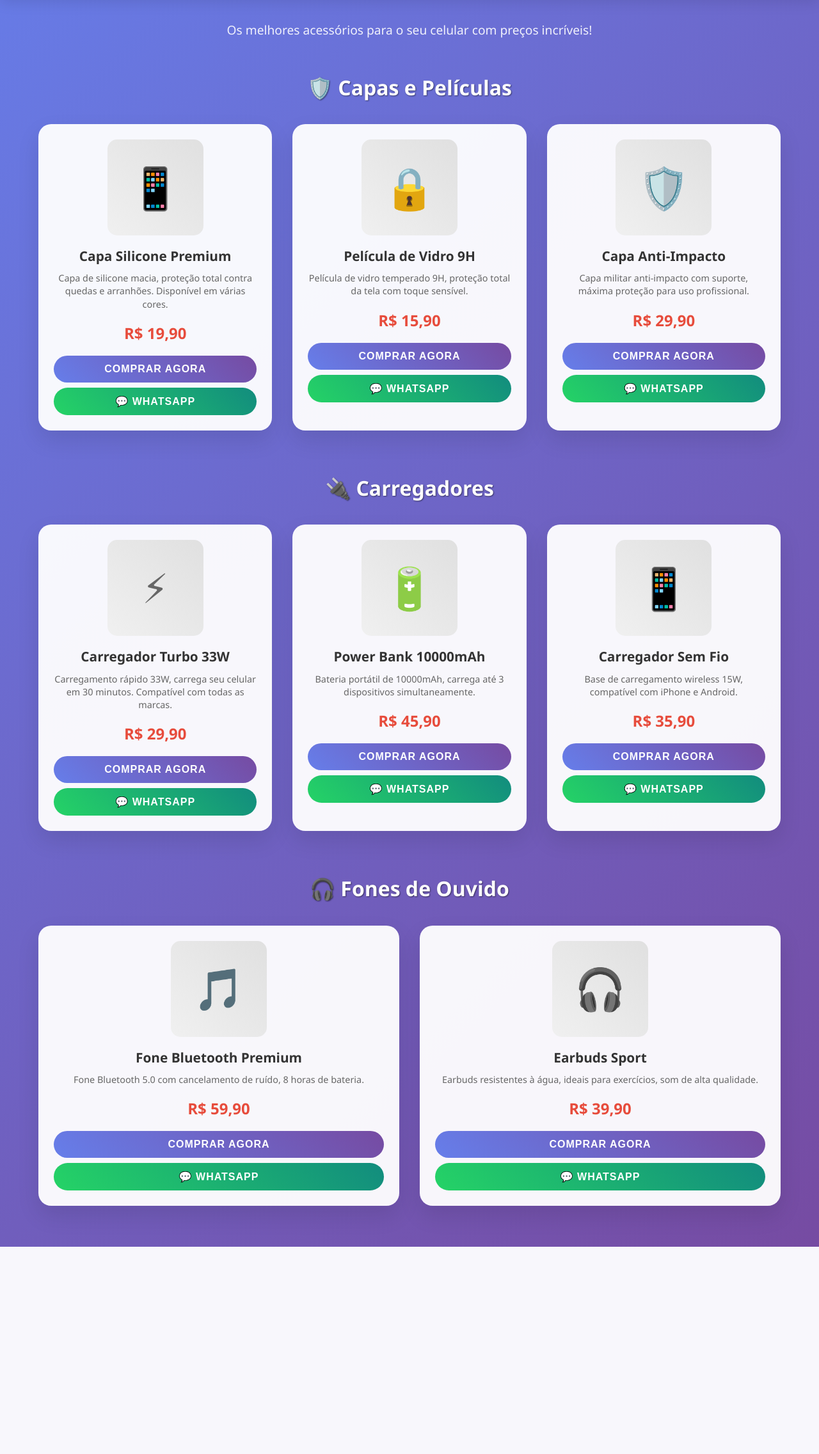
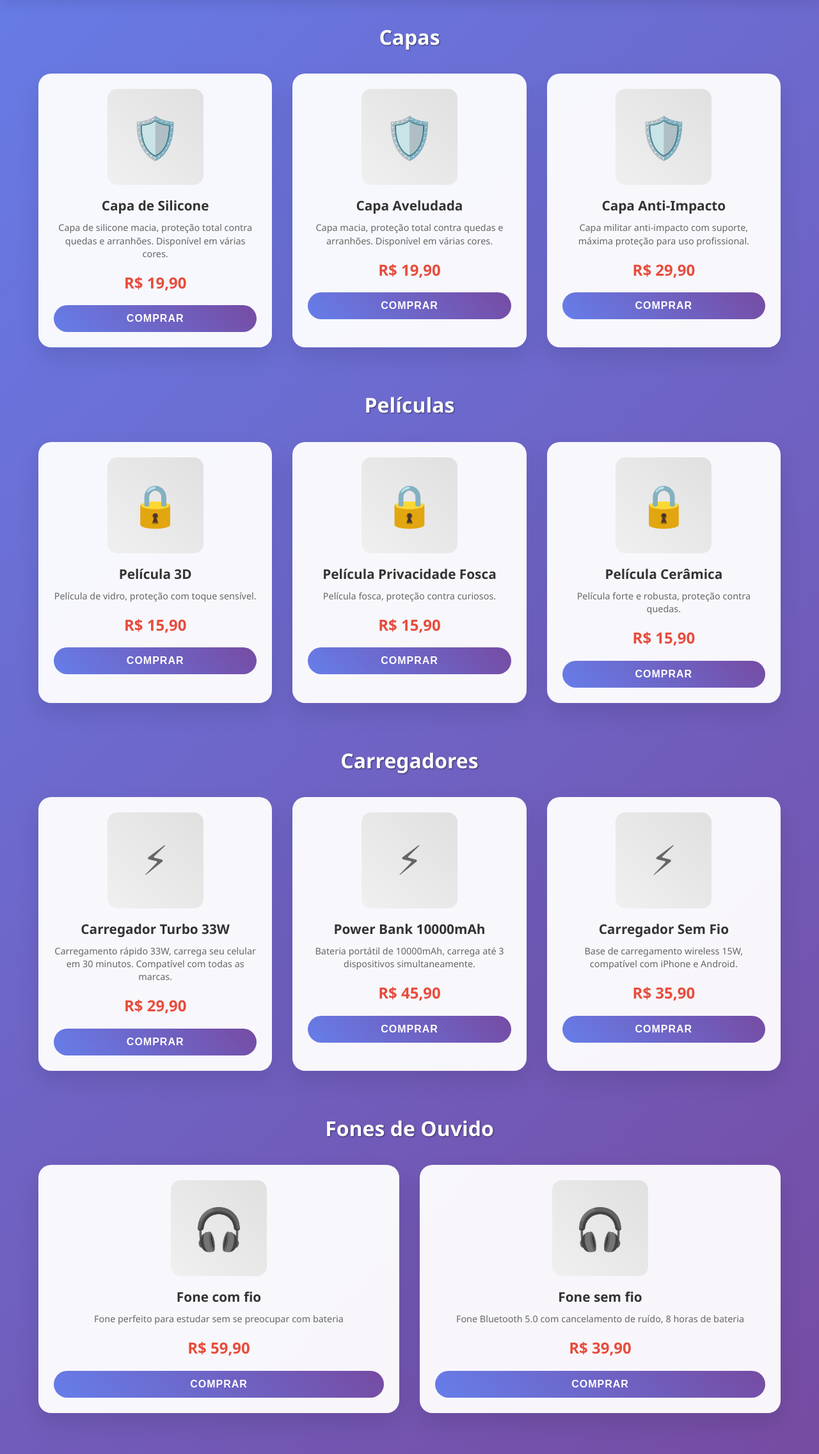
Before and after one commit to gustavosh1/e-commerce, a Django app: page /product/accessories/ in a window 1280 px wide. Shown: the part 218-2491 px from the top of the page at 64% size. Before the commit the page ends 2167 px from the top, so only its background shows below. Run offline with Django 5.2, Linux system fonts and the light colour scheme.

Commit message:
feat: Alterações na aba de acessórios

```diff
--- a/LojaOnline/product/templates/accessories/accessories.html
+++ b/LojaOnline/product/templates/accessories/accessories.html
@@ -13,28 +13,24 @@
     {% include "header/header.html" %}
 
     <div class="container">
-        <p class="subtitle">Os melhores acessórios para o seu celular com preços incríveis!</p>
-
-        <!-- Capas e Películas -->
+        <!-- Capas -->
         <div class="category_section">
-            <h2 class="category_title">🛡️ Capas e Películas</h2>
+            <h2 class="category_title">Capas</h2>
             <div class="products_grid">
                 <div class="product_card">
-                    <div class="product_image">📱</div>
-                    <div class="product_name">Capa Silicone Premium</div>
+                    <div class="product_image">🛡️</div>
+                    <div class="product_name">Capa de Silicone</div>
                     <div class="product_description">Capa de silicone macia, proteção total contra quedas e arranhões. Disponível em várias cores.</div>
                     <div class="product_price">R$ 19,90</div>
-                    <button class="btn" onclick="comprar('Capa Silicone Premium', '19,90')">Comprar Agora</button>
-                    <button class="btn btn-whatsapp" onclick="whatsapp('Capa Silicone Premium', '19,90')">💬 WhatsApp</button>
+                    <button class="btn" onclick="comprar('Capa Silicone Premium', '19,90')">Comprar</button>
                 </div>
 
                 <div class="product_card">
-                    <div class="product_image">🔒</div>
-                    <div class="product_name">Película de Vidro 9H</div>
-                    <div class="product_description">Película de vidro temperado 9H, proteção total da tela com toque sensível.</div>
-                    <div class="product_price">R$ 15,90</div>
-                    <button class="btn" onclick="comprar('Película de Vidro 9H', '15,90')">Comprar Agora</button>
-                    <button class="btn btn-whatsapp" onclick="whatsapp('Película de Vidro 9H', '15,90')">💬 WhatsApp</button>
+                    <div class="product_image">🛡️</div>
+                    <div class="product_name">Capa Aveludada</div>
+                    <div class="product_description">Capa macia, proteção total contra quedas e arranhões. Disponível em várias cores.</div>
+                    <div class="product_price">R$ 19,90</div>
+                    <button class="btn" onclick="comprar('Capa Silicone Premium', '19,90')">Comprar</button>
                 </div>
 
                 <div class="product_card">
@@ -42,65 +38,89 @@
                     <div class="product_name">Capa Anti-Impacto</div>
                     <div class="product_description">Capa militar anti-impacto com suporte, máxima proteção para uso profissional.</div>
                     <div class="product_price">R$ 29,90</div>
-                    <button class="btn" onclick="comprar('Capa Anti-Impacto', '29,90')">Comprar Agora</button>
-                    <button class="btn btn-whatsapp" onclick="whatsapp('Capa Anti-Impacto', '29,90')">💬 WhatsApp</button>
+                    <button class="btn" onclick="comprar('Capa Anti-Impacto', '29,90')">Comprar</button>
+                </div>
+            </div>
+        </div>
+
+        <!-- Películas -->
+        <div class="category_section">
+            <h2 class="category_title">Películas</h2>
+            <div class="products_grid">
+                 <div class="product_card">
+                    <div class="product_image">🔒</div>
+                    <div class="product_name">Película 3D</div>
+                    <div class="product_description">Película de vidro, proteção com toque sensível.</div>
+                    <div class="product_price">R$ 15,90</div>
+                    <button class="btn" onclick="comprar('Película de Vidro 9H', '15,90')">Comprar</button>
+                </div>
+
+                <div class="product_card">
+                    <div class="product_image">🔒</div>
+                    <div class="product_name">Película Privacidade Fosca</div>
+                    <div class="product_description">Película fosca, proteção contra curiosos.</div>
+                    <div class="product_price">R$ 15,90</div>
+                    <button class="btn" onclick="comprar('Película de Vidro 9H', '15,90')">Comprar</button>
+                </div>
+
+                <div class="product_card">
+                    <div class="product_image">🔒</div>
+                    <div class="product_name">Película Cerâmica</div>
+                    <div class="product_description">Película forte e robusta, proteção contra quedas.</div>
+                    <div class="product_price">R$ 15,90</div>
+                    <button class="btn" onclick="comprar('Película de Vidro 9H', '15,90')">Comprar</button>
                 </div>
             </div>
         </div>
 
         <!-- Carregadores -->
         <div class="category_section">
-            <h2 class="category_title">🔌 Carregadores</h2>
+            <h2 class="category_title">Carregadores</h2>
             <div class="products_grid">
                 <div class="product_card">
                     <div class="product_image">⚡</div>
                     <div class="product_name">Carregador Turbo 33W</div>
                     <div class="product_description">Carregamento rápido 33W, carrega seu celular em 30 minutos. Compatível com todas as marcas.</div>
                     <div class="product_price">R$ 29,90</div>
-                    <button class="btn" onclick="comprar('Carregador Turbo 33W', '29,90')">Comprar Agora</button>
-                    <button class="btn btn-whatsapp" onclick="whatsapp('Carregador Turbo 33W', '29,90')">💬 WhatsApp</button>
+                    <button class="btn" onclick="comprar('Carregador Turbo 33W', '29,90')">Comprar</button>
                 </div>
 
                 <div class="product_card">
-                    <div class="product_image">🔋</div>
+                    <div class="product_image">⚡</div>
                     <div class="product_name">Power Bank 10000mAh</div>
                     <div class="product_description">Bateria portátil de 10000mAh, carrega até 3 dispositivos simultaneamente.</div>
                     <div class="product_price">R$ 45,90</div>
-                    <button class="btn" onclick="comprar('Power Bank 10000mAh', '45,90')">Comprar Agora</button>
-                    <button class="btn btn-whatsapp" onclick="whatsapp('Power Bank 10000mAh', '45,90')">💬 WhatsApp</button>
+                    <button class="btn" onclick="comprar('Power Bank 10000mAh', '45,90')">Comprar</button>
                 </div>
 
                 <div class="product_card">
-                    <div class="product_image">📱</div>
+                    <div class="product_image">⚡</div>
                     <div class="product_name">Carregador Sem Fio</div>
                     <div class="product_description">Base de carregamento wireless 15W, compatível com iPhone e Android.</div>
                     <div class="product_price">R$ 35,90</div>
-                    <button class="btn" onclick="comprar('Carregador Sem Fio', '35,90')">Comprar Agora</button>
-                    <button class="btn btn-whatsapp" onclick="whatsapp('Carregador Sem Fio', '35,90')">💬 WhatsApp</button>
+                    <button class="btn" onclick="comprar('Carregador Sem Fio', '35,90')">Comprar</button>
                 </div>
             </div>
         </div>
 
         <!-- Fones de Ouvido -->
         <div class="category_section">
-            <h2 class="category_title">🎧 Fones de Ouvido</h2>
+            <h2 class="category_title">Fones de Ouvido</h2>
             <div class="products_grid">
                 <div class="product_card">
-                    <div class="product_image">🎵</div>
-                    <div class="product_name">Fone Bluetooth Premium</div>
-                    <div class="product_description">Fone Bluetooth 5.0 com cancelamento de ruído, 8 horas de bateria.</div>
+                    <div class="product_image">🎧</div>
+                    <div class="product_name">Fone com fio</div>
+                    <div class="product_description">Fone perfeito para estudar sem se preocupar com bateria</div>
                     <div class="product_price">R$ 59,90</div>
-                    <button class="btn" onclick="comprar('Fone Bluetooth Premium', '59,90')">Comprar Agora</button>
-                    <button class="btn btn-whatsapp" onclick="whatsapp('Fone Bluetooth Premium', '59,90')">💬 WhatsApp</button>
+                    <button class="btn" onclick="comprar('Fone Bluetooth Premium', '59,90')">Comprar</button>
                 </div>
 
                 <div class="product_card">
                     <div class="product_image">🎧</div>
-                    <div class="product_name">Earbuds Sport</div>
-                    <div class="product_description">Earbuds resistentes à água, ideais para exercícios, som de alta qualidade.</div>
+                    <div class="product_name">Fone sem fio</div>
+                    <div class="product_description">Fone Bluetooth 5.0 com cancelamento de ruído, 8 horas de bateria</div>
                     <div class="product_price">R$ 39,90</div>
-                    <button class="btn" onclick="comprar('Earbuds Sport', '39,90')">Comprar Agora</button>
-                    <button class="btn btn-whatsapp" onclick="whatsapp('Earbuds Sport', '39,90')">💬 WhatsApp</button>
+                    <button class="btn" onclick="comprar('Earbuds Sport', '39,90')">Comprar</button>
                 </div>
             </div>
         </div>
```
